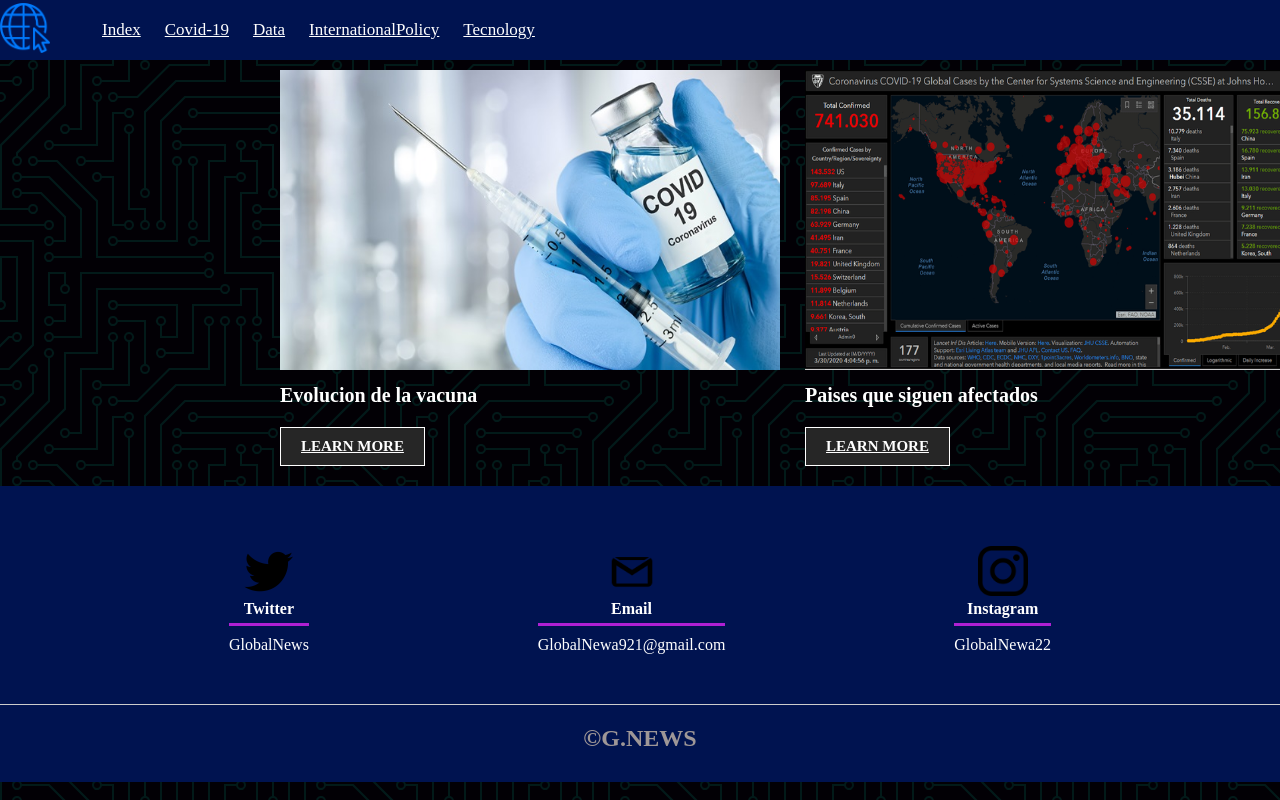
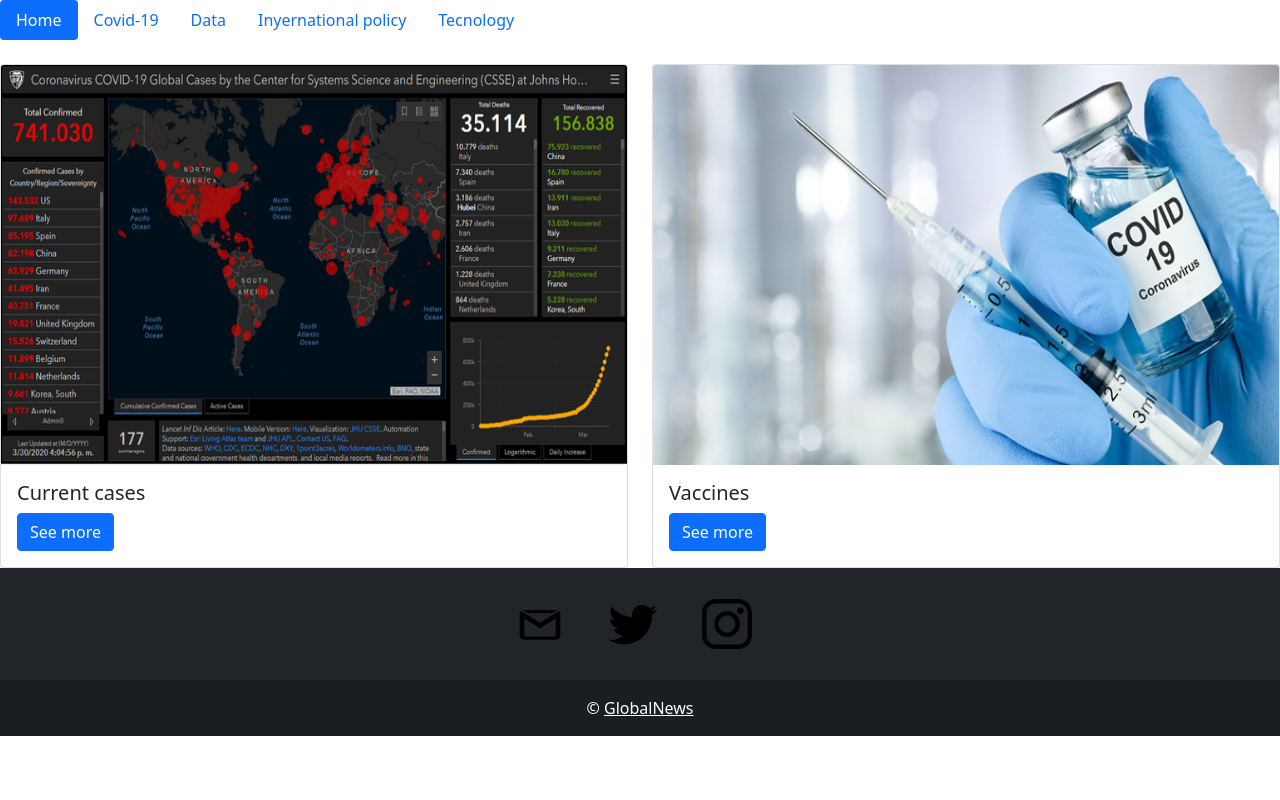
Before and after one commit to SantiagoPedraza/Desarrollo-web-coderhouse, a plain HTML site: page pages/Covid19.html in a window 1280 px wide. Shown: the top 800 px of the page. Drawn offline with nearby package versions, Linux system fonts and the light colour scheme.

Commit message:
bootstrap-definitivo
.

```diff
--- a/pages/Covid19.html
+++ b/pages/Covid19.html
@@ -4,7 +4,8 @@
     <meta charset="UTF-8">
     <meta http-equiv="X-UA-Compatible" content="IE=edge">
     <meta name="viewport" content="width=device-width, initial-scale=1.0">
-    <link rel="stylesheet" href="styleCov.css">
+    <link href="https://cdn.jsdelivr.net/npm/bootstrap@5.1.3/dist/css/bootstrap.min.css" rel="stylesheet" integrity="sha384-1BmE4kWBq78iYhFldvKuhfTAU6auU8tT94WrHftjDbrCEXSU1oBoqyl2QvZ6jIW3" crossorigin="anonymous">
+
     <title>Covid-19</title>
 </head>
 <body>
@@ -12,71 +13,98 @@
         <nav class="nav-main">
 
 
-            <a href=./../index.html><img src="img/ii1.png" alt="logo" class="nav-brand"></a>
 
 
-            <ul >
-                <li>
-                    <a href="./../index.html">Index</a>
+            <div class="conteiner">
+
+                <nav class="nav-main" >
+                    <ul class="nav nav-pills">
+                        <li class="nav-item">
+                          <a class="nav-link active" aria-current="page" href="./../index.html">Home</a>
                         </li>
-                <li>
-                    <a href="Covid19.html">Covid-19</a>
+                        <li class="nav-item">
+                          <a class="nav-link" href="Covid19.html">Covid-19</a>
                         </li>
-                <li>
-                    <a href="Data.html">Data</a>
+                        <li class="nav-item">
+                          <a class="nav-link" href="Data.html">Data</a>
                         </li>
-                <li>
-                    <a href="InternationalPolicy.html">InternationalPolicy</a>
+                        <li class="nav-item">
+                          <a class="nav-link" href="InternationalPolicy.html">Inyernational policy</a>
                         </li>
-                <li>
-                    <a href="Tecnology.html">Tecnology</a>
+                        <li class="nav-item">
+                            <a class="nav-link" href="Tecnology.html">Tecnology</a>
                           </li>
+                      </ul>
 
-            </ul>
 
         </nav>
     </div>
+    <br>
 
-        <div class="news-cards">
-            <div>
-                <img width="1200" height="1200" src="img/Vacuna.jpg" alt="News 1">
-                <h3>Evolucion de la vacuna</h3>
+    <div class="row row-cols-1 row-cols-md-2 g-4">
+        <div class="col">
+          <div class="card">
+            <img src="img/contador.png" class="card-img-top" alt="..." width="400px" height="400">
+            <div class="card-body">
+              <h5 class="card-title">Current cases</h5>
 
-                <a href="#">Learn More <i class="fas fa-angle-double-right"></i></a>
+              <a class="btn btn-primary" href="#" role="button">See more</a>
+
+
+
             </div>
-            <div>
-                <img width="1200" height="1200" src="img/contador.png" alt="News 1">
-                <h3>Paises que siguen afectados</h3>
-
-                <a href="#">Learn More <i class="fas fa-angle-double-right"></i></a>
+          </div>
+        </div>
+        <div class="col">
+          <div class="card">
+            <img src="img/Vacuna.jpg" class="card-img-top" alt="..." width="400" height="400">
+            <div class="card-body">
+              <h5 class="card-title">Vaccines</h5>
+              <a class="btn btn-primary" href="#" role="button">See more</a>
+            </div>
+          </div>
+        </div>
     </div>
 
+    <footer class="bg-dark text-center text-white">
+            <!-- Grid container -->
+            <div class="container-fluid p-4 pb-0 w-100"  >
+              <!-- Section: Social media -->
+              <section class="mb-4">
+
+
+
+
+                <a class="btn " href="#!" role="button"
+                  ><img width=50px height=50px src="img/pngwing.com.png" alt="">
+                ></a>
+
+
+                <a class="btn " href="#!" role="button"
+                  ><img width=50px height=50px src="img/pngwing.com (3).png" alt="">
+                ></a>
+
+
+                <a class="btn " href="#!"
+                  ><img width=50px height=50px src="img/pngwing.com (4).png" alt="">
+
+                ></a>
+
+
+
+
+              </section>
+              <!-- Section: Social media -->
             </div>
+            <!-- Grid container -->
 
-        <footer>
-            <div class="contenedor-footer">
+            <!-- Copyright -->
+            <div class="text-center p-3" style="background-color: rgba(0, 0, 0, 0.2);">
+              ©
+              <a class="text-white" href="https://mdbootstrap.com/">GlobalNews</a>
+            </div>
+            <!-- Copyright -->
+    </footer>
 
-                <div class="content-foo">
-                    <img width=50px height=50px src="img/pngwing.com (3).png" alt="">
-                    <br>
-                    <h4>Twitter</h4>
-                    <p>GlobalNews</p>
-                </div>
-                <div class="content-foo">
-                    <img width=50px height=50px src="img/pngwing.com.png" alt="">
-                    <br>
-                    <h4>Email</h4>
-                    <p>GlobalNewa921@gmail.com</p>
-                </div>
-                <div class="content-foo">
-                    <img width=50px height=50px src="img/pngwing.com (4).png" alt="">
-                    <br>
-                    <h4>Instagram</h4>
-                    <p>GlobalNewa22</p>
-                </div>
-            </div>
-           <h2 class="titulo-final">&copy;G.NEWS</h2>
-
-        </footer>
 </body>
 </html>
```
Also changed, not shown: index.html (+102 -92 lines), pages/Data.html (+1 -1 lines), pages/InternationalPolicy.html (+1 -1 lines), pages/Tecnology.html (+1 -1 lines). Lines whose indentation alone changed are shown as unchanged.
